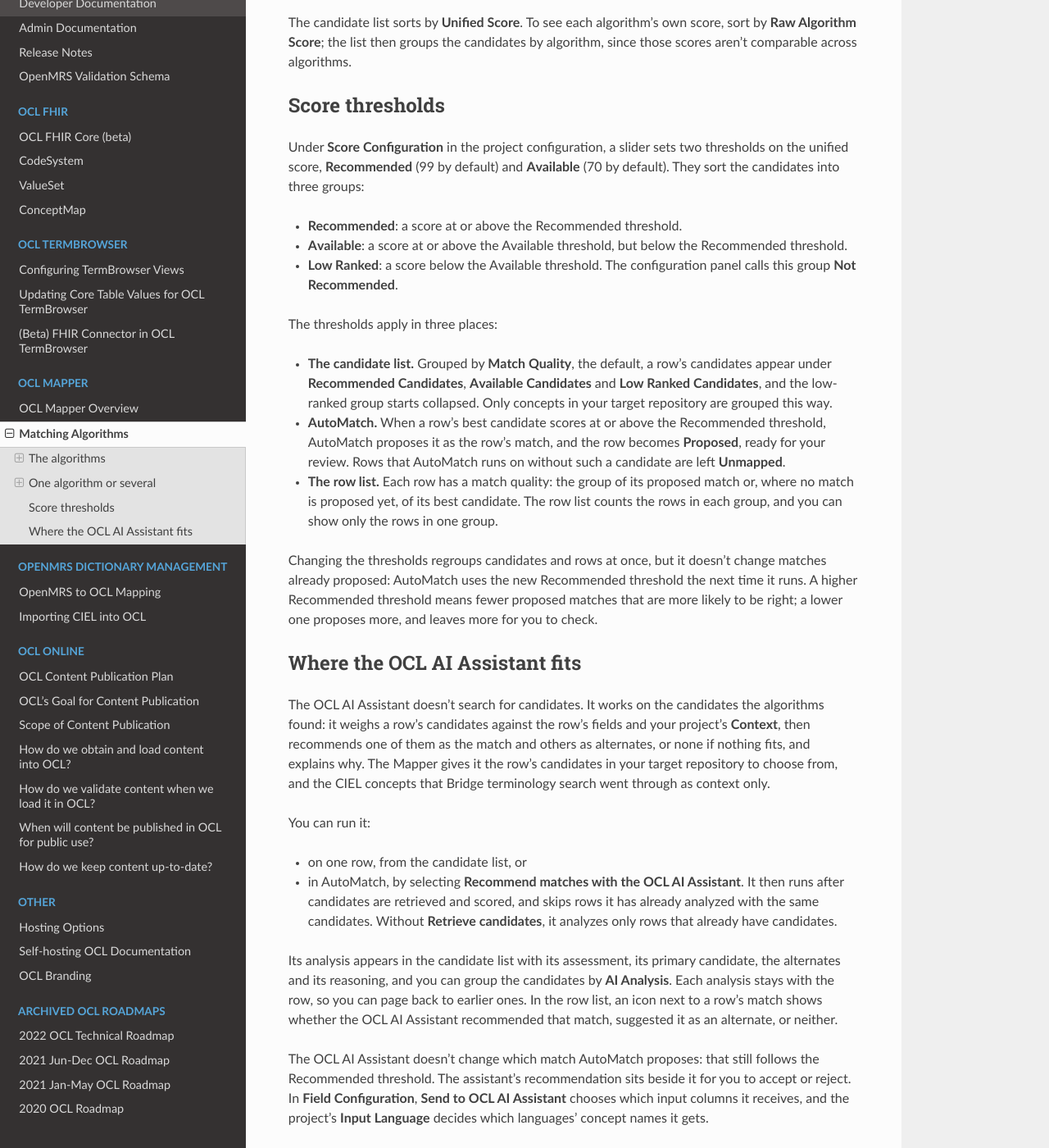
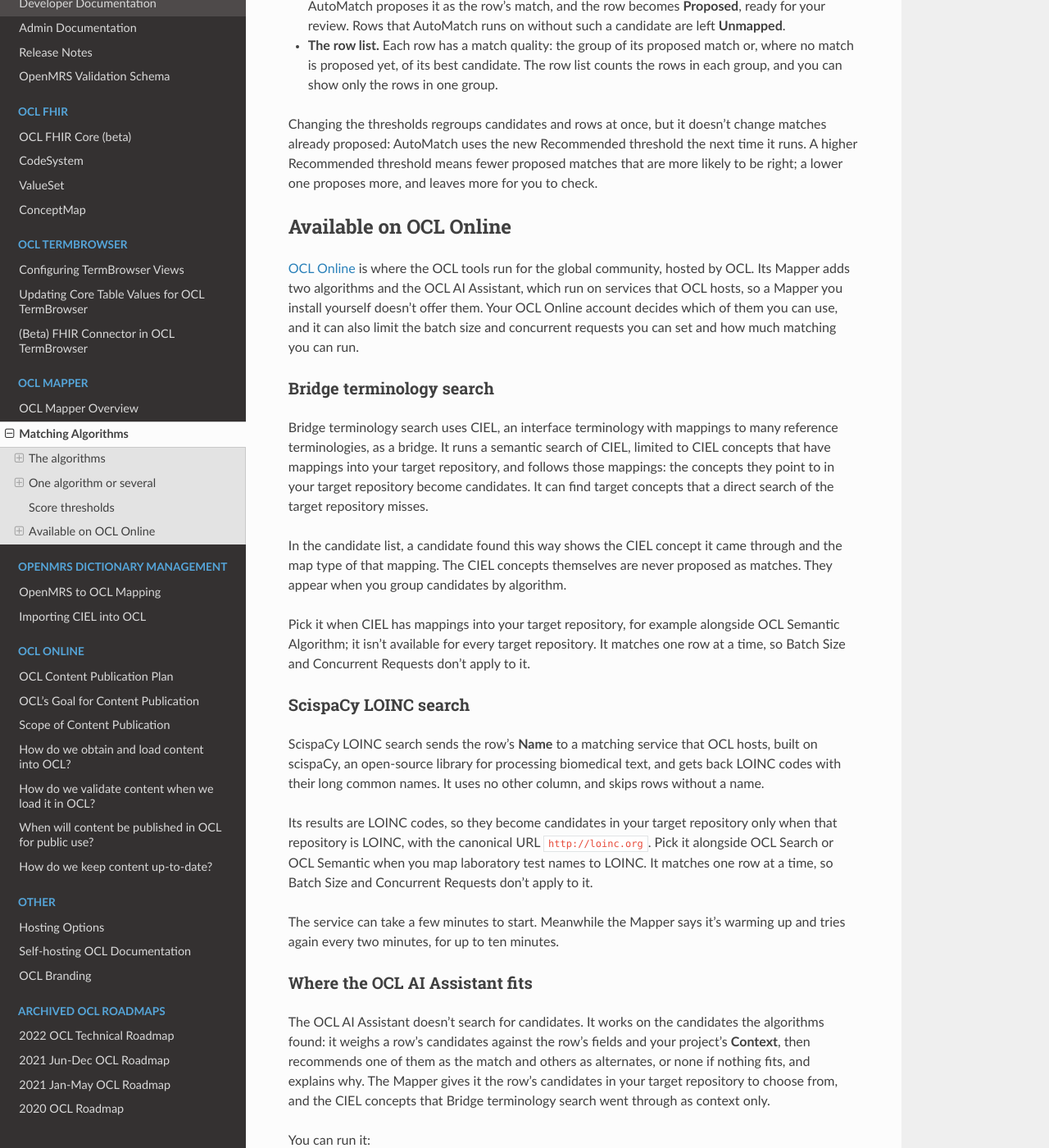
Before and after one commit to OpenConceptLab/ocl-docs, a Sphinx documentation site: the page built from docs/source/oclmap/matching-algorithms.md, in a window 1280 px wide and 1400 px high, scrolled down 3936 px. Shown: the whole window at 82% size. Built offline with Sphinx 7.4.7 and the Read the Docs theme 3.1.0, drawn with Linux system fonts in a browser that asks for light colours; some of the changed text lies outside the part shown.

Commit message:
OpenConceptLab/ocl_issues#2817 | Matching Algorithms: open Mapper first, OCL Online last
The page now leads with what the open-source OCL Mapper and OCL API do:
OCL Search, OCL Semantic and Custom Match Algorithm, merging, the
unified score and the score thresholds. Bridge terminology search,
ScispaCy LOINC search and the OCL AI Assistant move to a closing
section, Available on OCL Online, which says they run on services OCL
hosts and that the account decides which can be used. The intro links
the $match reference as the specification of the request and response.
Model names are given as the OCL API's defaults.

The $match reference describes access neutrally (permission to use the
Mapper; per-user rate limits answered with 429) and is brought in line
with oclapi2: the bridge algorithm is reported as ocl-bridge and runs
whenever filter.target_repo isn't the repository searched, numCandidates
defaults to 500, and the reranker applies to any request with a row
name.

Custom Match Algorithm is documented as part of the open Mapper;
OpenConceptLab/ocl_issues#2966 makes every build offer it.

Co-Authored-By: Claude Opus 5.5 <noreply@anthropic.com>

```diff
--- a/docs/source/oclapi/apireference/match.md
+++ b/docs/source/oclapi/apireference/match.md
@@ -9,8 +9,8 @@ The `$match` endpoint allows you to find similar or matching concepts across dif
 ### Authentication & Access
 
 - **Authentication required.** The user must be signed in.
-- The user must be **mapper-approved** and not on the mapper waitlist. Returns `403 Forbidden` otherwise.
-- Plan-based throttling is applied per user.
+- The user must have permission to use the Mapper. Returns `403 Forbidden` otherwise.
+- The server may limit how often each user can call `$match`. Returns `429 Too Many Requests` beyond that limit.
 
 ### Row Indexing
 
@@ -52,10 +52,10 @@ POST /concepts/$match/
 | `includeRetired` | Boolean | No | `false` | Match against retired concepts as well |
 | `bestMatch` | Boolean | No | `false` | Forces a minimum search score threshold to be applied, filtering out low-quality matches |
 | `semantic` | Boolean | No | `false` | Use semantic (LM-based) matching algorithm. The target repository must have the semantic match algorithm enabled. |
-| `numCandidates` | Integer | No | `3000` | Only needed when semantic=true. Number of approximate nearest neighbor candidates. Range: 1 to 3000. For more information: https://www.elastic.co/guide/en/elasticsearch/reference/current/knn-search.html#tune-approximate-knn-for-speed-accuracy |
+| `numCandidates` | Integer | No | `500` | Only needed when semantic=true. Number of approximate nearest neighbor candidates. Range: 1 to 3000. For more information: https://www.elastic.co/guide/en/elasticsearch/reference/current/knn-search.html#tune-approximate-knn-for-speed-accuracy |
 | `kNearest` | Integer | No | `100` | Only needed when semantic=true. Number of nearest neighbors to return from vector search. Range: 1 to 100. |
 | `encoder_model` | String | No | (none) | Custom encoder model name for semantic vector search |
-| `reranker` | Boolean | No | `false` | Enable cross-encoder reranking of results. Only applicable when semantic=true. |
+| `reranker` | Boolean | No | `false` | Rerank each row's results with a cross-encoder model, against the row's `name`. Rows without a `name` aren't reranked. |
 
 ### Request Body Schema
 
@@ -153,7 +153,7 @@ When `bestMatch=true`, results with `low` match type are excluded.
 ### Notes
 
 - **`search_meta` is always included** in `$match` responses. There is no need to pass `includeSearchMeta=true`.
-- **CIEL bridge algorithm:** When the target repo is CIEL and a `filter.target_repo` points to a non-CIEL repo, the `ocl-ciel-bridge` algorithm is used.
+- **Bridge algorithm:** With `semantic=true` and a `filter.target_repo` other than the repository being searched, `$match` searches that repository's concepts that have mappings into `filter.target_repo`, and reports the algorithm as `ocl-bridge`. The OCL Mapper's Bridge terminology search uses it to search CIEL.
 - **Pagination** via `offset`/`limit` or `page`/`limit` applies to each row's result set independently.
 
 ### Example Response
--- a/docs/source/oclmap/matching-algorithms.md
+++ b/docs/source/oclmap/matching-algorithms.md
@@ -1,6 +1,6 @@
 # Matching Algorithms
 
-A matching algorithm finds candidate concepts in your target repository for each row of your input file. You choose one or more in the project configuration, under **Matching Algorithm**. Which algorithms you can select depends on your target repository, your account and how the Mapper you use is set up.
+A matching algorithm finds candidate concepts in your target repository for each row of your input file. You choose one or more in the project configuration, under **Matching Algorithm**. Which algorithms you can select depends on your target repository and on how the Mapper you use is set up.
 
 For each row, the Mapper:
 
@@ -8,15 +8,19 @@ For each row, the Mapper:
 2. **Merges them.** A concept found by more than one algorithm becomes one candidate.
 3. **Scores them.** Every candidate gets a unified score from 0 to 100, whichever algorithm found it.
 4. **Groups them.** Your score thresholds sort the candidates into Recommended, Available and Low Ranked. AutoMatch proposes a row's best candidate as its match when that candidate is Recommended.
-5. **Recommends a match, if you ask.** The OCL AI Assistant reviews the candidates and recommends one, with its reasons.
+5. **Recommends a match, if you ask.** On OCL Online, the OCL AI Assistant reviews the candidates and recommends one, with its reasons.
+
+Everything on this page is part of the open-source OCL Mapper and OCL API, except what the last section, [Available on OCL Online](#available-on-ocl-online), describes. The OCL algorithms run through the OCL API's `$match` operation, and a custom algorithm answers the same request. The [`$match` reference](../oclapi/apireference/match.md) specifies that request and its response.
 
 ## The algorithms
 
+The OCL Mapper offers three algorithms:
+
 - **OCL Search Algorithm**: keyword search, plus codes and mappings.
 - **OCL Semantic Algorithm**: search by meaning.
-- **Bridge terminology search**: searches CIEL and follows its mappings into your target repository.
-- **ScispaCy LOINC search**: suggests LOINC codes for laboratory test names.
 - **Custom Match Algorithm**: calls a matching service you run.
+
+OCL Online adds two more, Bridge terminology search and ScispaCy LOINC search.
 
 ### OCL Search Algorithm
 
@@ -61,17 +49,17 @@ A custom algorithm calls a matching service you run. You configure:
 - **API Token**, if your service needs one. The Mapper sends it in an `Authorization: Token <token>` header. It never sends your OCL credentials to a custom algorithm.
 - **Canonical URL**, required: the canonical URL of the code system whose codes your service returns, such as `http://loinc.org`. Its results count as concepts in your target repository only when this matches the target repository's canonical URL.
 
-For each batch of rows, the Mapper sends your service a `POST` request, the same request it sends to OCL's [`$match` operation](../oclapi/apireference/match.md), and expects a response in the same shape: one entry per row, with the `row` as it was sent, `__index` included, and a `results` list of concepts, each with an `id` (its code) and a `display_name`. The reranker scores them like any other candidates, with one exception. When the custom algorithm is a project's only algorithm, AutoMatch takes each result's `search_meta.search_normalized_score`, if your service returns one, as its unified score, so return that score on the 0 to 100 scale.
+For each batch of rows, the Mapper sends your service a `POST` request, the same request it sends to the OCL API's [`$match` operation](../oclapi/apireference/match.md), and expects a response in the same shape: one entry per row, with the `row` as it was sent, `__index` included, and a `results` list of concepts, each with an `id` (its code) and a `display_name`. The reranker scores them like any other candidates, with one exception. When the custom algorithm is a project's only algorithm, AutoMatch takes each result's `search_meta.search_normalized_score`, if your service returns one, as its unified score, so return that score on the 0 to 100 scale.
 
 ### Batch size and concurrent requests
 
-AutoMatch sends rows to OCL Search, OCL Semantic and custom algorithms in batches. **Batch Size** is the number of rows in one request, and **Concurrent Requests** the number of requests it keeps open at once. Lower the batch size for a slow service whose requests time out. See "Batching & Concurrency" in the [`$match` reference](../oclapi/apireference/match.md). Bridge terminology search and ScispaCy LOINC search match one row at a time, whatever these settings say.
+AutoMatch sends rows to these algorithms in batches. **Batch Size** is the number of rows in one request, and **Concurrent Requests** the number of requests it keeps open at once. Lower the batch size for a slow service whose requests time out. See "Batching & Concurrency" in the [`$match` reference](../oclapi/apireference/match.md).
 
 ## One algorithm or several
 
 **One algorithm** is the simplest place to start: every candidate comes from a single method. Use OCL Semantic Algorithm if your target repository supports it, and OCL Search Algorithm if it doesn't.
 
-**Several algorithms** widen the net. You can select up to five. Add a second algorithm when one method alone misses matches, for example OCL Semantic Algorithm plus Bridge terminology search.
+**Several algorithms** widen the net. You can select up to five. Add a second algorithm when one method alone misses matches, for example a custom algorithm built for your terminology alongside OCL Semantic Algorithm.
 
 **OCL Search and OCL Semantic can't be selected together**, and OCL Semantic needs a target repository version with semantic search.
 
@@ -81,10 +69,10 @@ OCL Search and OCL Semantic each return up to 15 candidates per row, and **Fetch
 
 ### How candidates are scored
 
-Each algorithm scores its candidates in its own way, so those scores can't be compared with each other. The Mapper gives every candidate a **unified score** from 0 to 100 instead. It comes from OCL's reranker, a cross-encoder model (by default `BAAI/bge-reranker-v2-m3`) that reads the row's **Name** next to the candidate's name and up to five of its synonyms, the five closest to the row's name in spelling. The candidate scores as its best-matching name.
+Each algorithm scores its candidates in its own way, so those scores can't be compared with each other. The Mapper gives every candidate a **unified score** from 0 to 100 instead. It comes from the OCL API's reranker, a cross-encoder model (by default `BAAI/bge-reranker-v2-m3`) that reads the row's **Name** next to the candidate's name and up to five of its synonyms, the five closest to the row's name in spelling. The candidate scores as its best-matching name.
 
 - When a project has one algorithm, and it's OCL Search or OCL Semantic, the reranker runs in the same request and the candidates arrive scored.
-- Otherwise, with several algorithms or a bridge, ScispaCy or custom algorithm, the Mapper sends the row's merged candidates to OCL's `$rerank` endpoint once every algorithm has answered for the row. Until then, the candidates wait under **Unranked Candidates**.
+- Otherwise, with several algorithms, a custom algorithm or one of OCL Online's, the Mapper sends the row's merged candidates to the OCL API's `$rerank` endpoint once every algorithm has answered for the row. Until then, the candidates wait under **Unranked Candidates**.
 
 The unified score measures how well the names match. Codes, mappings and the other columns help the algorithms find candidates, but they don't change the score, so assign the column that holds your terms' names to **Name**. A row without a name gets no unified score, and its candidates stay unranked. The exception is a project whose only algorithm is OCL Search or OCL Semantic: there, such a row's candidates get the search's own score relative to its best candidate, which scores 100, so AutoMatch always proposes it.
 
@@ -106,7 +94,27 @@ The thresholds apply in three places:
 
 Changing the thresholds regroups candidates and rows at once, but it doesn't change matches already proposed: AutoMatch uses the new Recommended threshold the next time it runs. A higher Recommended threshold means fewer proposed matches that are more likely to be right; a lower one proposes more, and leaves more for you to check.
 
-## Where the OCL AI Assistant fits
+## Available on OCL Online
+
+[OCL Online](https://openconceptlab.org/) is where the OCL tools run for the global community, hosted by OCL. Its Mapper adds two algorithms and the OCL AI Assistant, which run on services that OCL hosts, so a Mapper you install yourself doesn't offer them. Your OCL Online account decides which of them you can use, and it can also limit the batch size and concurrent requests you can set and how much matching you can run.
+
+### Bridge terminology search
+
+Bridge terminology search uses CIEL, an interface terminology with mappings to many reference terminologies, as a bridge. It runs a semantic search of CIEL, limited to CIEL concepts that have mappings into your target repository, and follows those mappings: the concepts they point to in your target repository become candidates. It can find target concepts that a direct search of the target repository misses.
+
+In the candidate list, a candidate found this way shows the CIEL concept it came through and the map type of that mapping. The CIEL concepts themselves are never proposed as matches. They appear when you group candidates by algorithm.
+
+Pick it when CIEL has mappings into your target repository, for example alongside OCL Semantic Algorithm; it isn't available for every target repository. It matches one row at a time, so Batch Size and Concurrent Requests don't apply to it.
+
+### ScispaCy LOINC search
+
+ScispaCy LOINC search sends the row's **Name** to a matching service that OCL hosts, built on scispaCy, an open-source library for processing biomedical text, and gets back LOINC codes with their long common names. It uses no other column, and skips rows without a name.
+
+Its results are LOINC codes, so they become candidates in your target repository only when that repository is LOINC, with the canonical URL `http://loinc.org`. Pick it alongside OCL Search or OCL Semantic when you map laboratory test names to LOINC. It matches one row at a time, so Batch Size and Concurrent Requests don't apply to it.
+
+The service can take a few minutes to start. Meanwhile the Mapper says it's warming up and tries again every two minutes, for up to ten minutes.
+
+### Where the OCL AI Assistant fits
 
 The OCL AI Assistant doesn't search for candidates. It works on the candidates the algorithms found: it weighs a row's candidates against the row's fields and your project's **Context**, then recommends one of them as the match and others as alternates, or none if nothing fits, and explains why. The Mapper gives it the row's candidates in your target repository to choose from, and the CIEL concepts that Bridge terminology search went through as context only.
 
```
Also changed, not shown: other parts of docs/source/oclapi/apireference/match.md (+1 -1 lines), other parts of docs/source/oclmap/matching-algorithms.md (+1 -19 lines).
